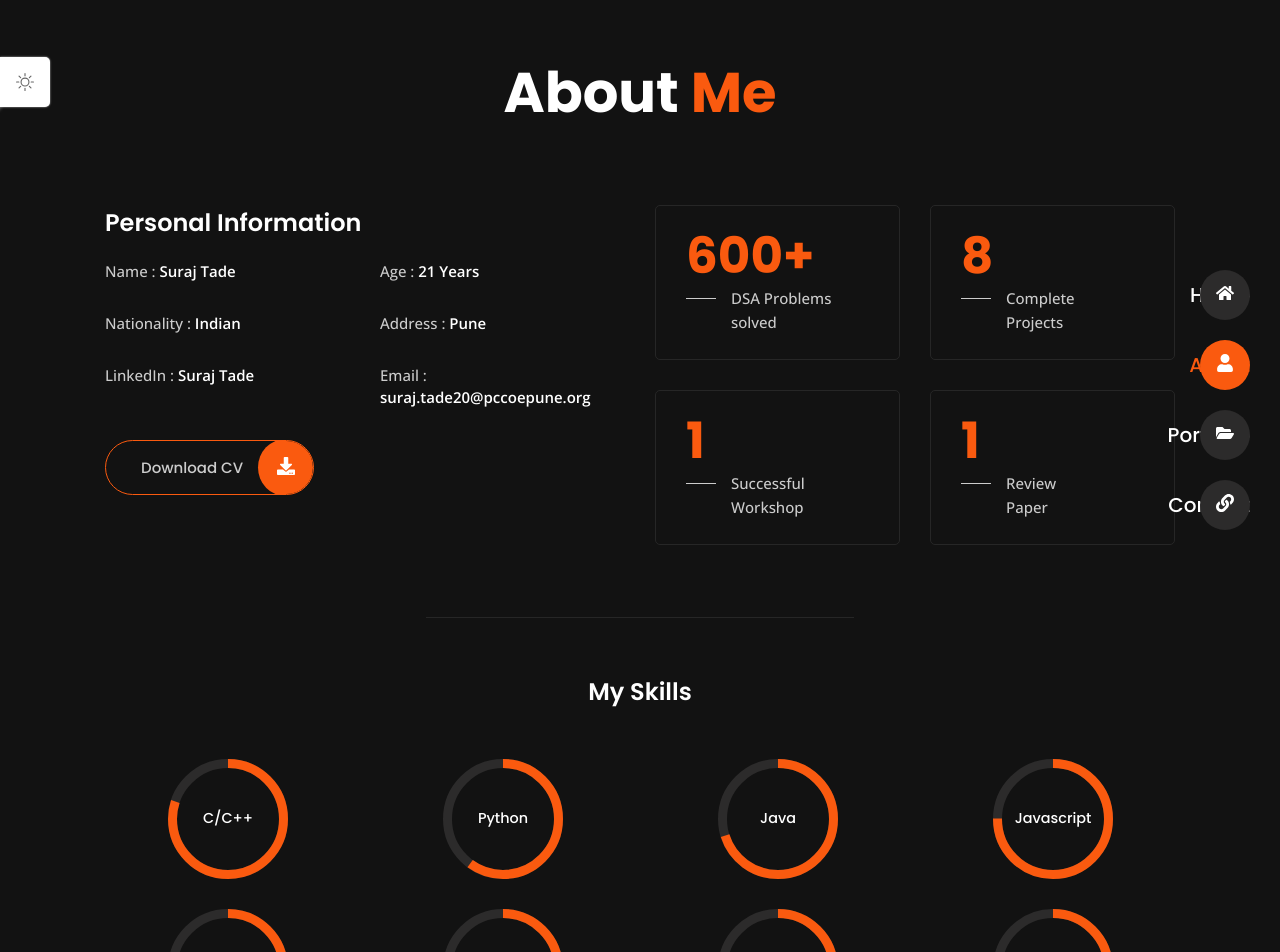
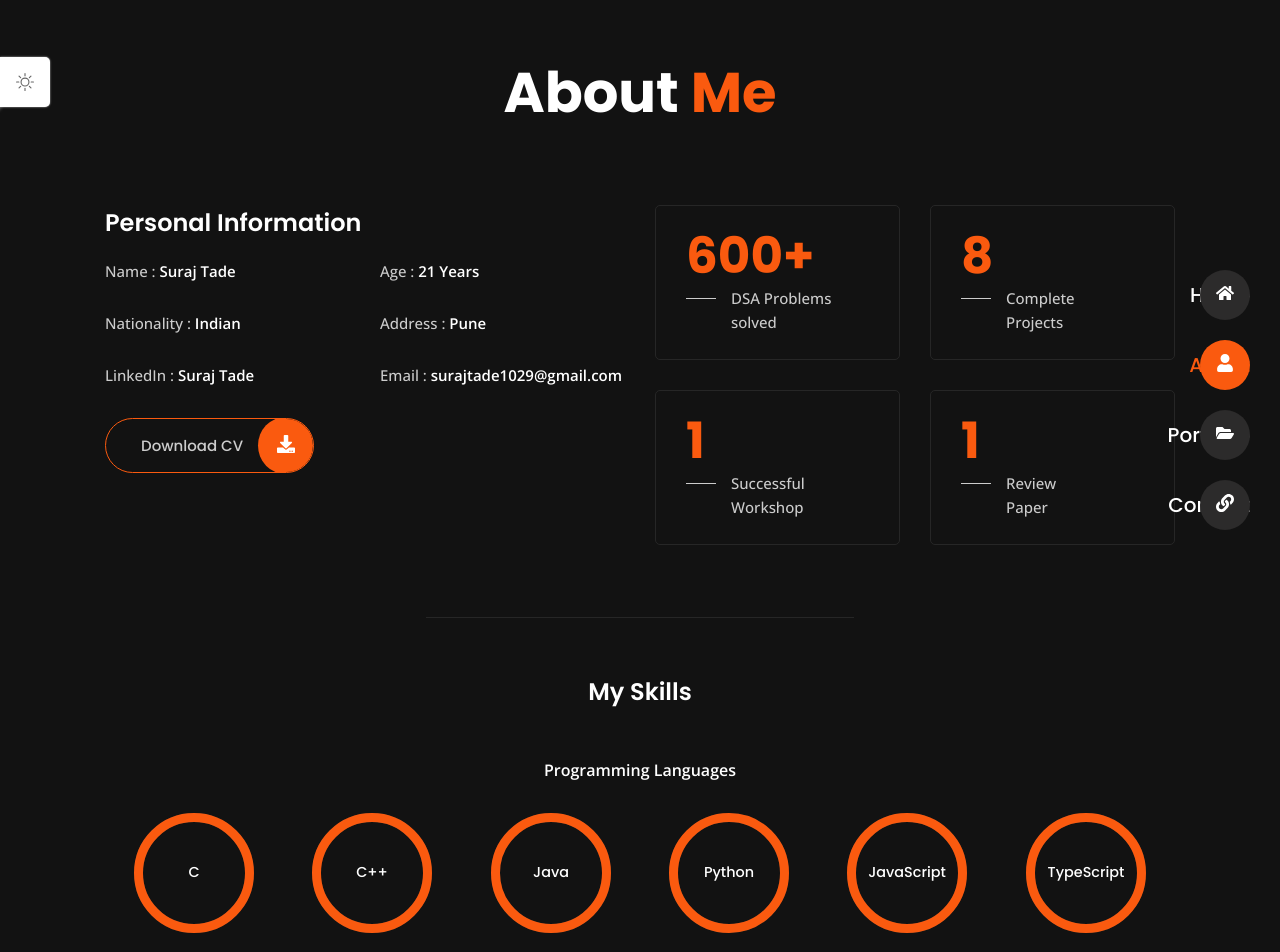
Before and after one commit to surajTade/my-portfolio, a React (Vite) app: page /about in a window 1280 px wide. Shown: the top 952 px of the page. Built offline with nearby package versions, Linux system fonts and the light colour scheme.

Commit message:
updated skills, added eventory project details and few other minor updates

```diff
--- a/src/components/Skills.jsx
+++ b/src/components/Skills.jsx
@@ -5,31 +5,48 @@ import "react-circular-progressbar/dist/styles.css";
 const Skills = () => {
   return (
     <>
+      <div className="skills-container">
         {skills.map((skill, idx) => {
           return (
-					<div className="progress-box" key={idx}>
-						<div className="progress-circle">
+            <div key={idx}>
+              <span className="skill-category">{skill.category}</span>
+              <div className="skills-list">
+                {skill.children.map((item, idx) => (
+                  <div className="progress-circle" key={idx}>
                     <CircularProgressbar
                       strokeWidth={7.5}
-								text={`${skill.title}`}
-								value={skill.percentage}
+                      text={`${item.title}`}
                     />
                   </div>
-						{/* <h3 className="skills-title">{skill.title}</h3> */}
+                ))}
+              </div>
             </div>
           );
         })}
+      </div>
     </>
   );
 };
 
 export default Skills;
 
-{
-	/* <div className="skills-section grid">
-						<div className="skill-box">
-							<div className="programming-skill"></div>
-							<div className="other-technologies"></div>
-						</div>
-					</div> */
-}
+// {skills.map((skill, idx) => {
+//   return (
+//     <div className="progress-box" key={idx}>
+//       <h3>{skill.category}</h3>
+//       <div className="skills-list">
+//         {skill.children.map((item, idx) => {
+//           return (
+//             <div className="progress-circle" key={idx}>
+//               <CircularProgressbar
+//                 strokeWidth={7.5}
+//                 text={`${item.title}`}
+//               />
+//             </div>
+//           );
+//         })}
+//       </div>
+//       {/* <h3 className="skills-title">{skill.title}</h3> */}
+//     </div>
+//   );
+// })}
--- a/src/data.jsx
+++ b/src/data.jsx
@@ -16,6 +16,7 @@ import { FiFileText, FiExternalLink } from "react-icons/fi";
 import Work1 from "./assets/anantya.png";
 import Work2 from "./assets/teAICup.png";
 import Work3 from "./assets/tenziesGame.png";
+import Work4 from "./assets/eventory.png";
 
 import Theme1 from "./assets/purple.png";
 import Theme2 from "./assets/red.png";
@@ -176,7 +177,7 @@ export const personalInfo = [
   {
     id: 7,
     title: "Email : ",
-    description: "suraj.tade20@pccoepune.org",
+    description: "surajtade1029@gmail.com",
   },
 ];
 
@@ -281,75 +282,82 @@ export const resume = [
 
 export const skills = [
   {
-    id: 1,
-    title: "C/C++",
-    percentage: "80",
+    category: "Programming Languages",
+    children: [
+      { id: 1, title: "C", percentage: "80" },
+      { id: 2, title: "C++", percentage: "80" },
+      { id: 3, title: "Java", percentage: "70" },
+      { id: 4, title: "Python", percentage: "60" },
+      { id: 5, title: "JavaScript", percentage: "75" },
+      { id: 6, title: "TypeScript", percentage: "70" },
+    ],
   },
-
   {
-    id: 2,
-    title: "Python",
-    percentage: "60",
+    category: "Web Development",
+    children: [
+      { id: 7, title: "React.js", percentage: "75" },
+      { id: 8, title: "Node.js", percentage: "65" },
+      { id: 9, title: "Express.js", percentage: "60" },
+      { id: 10, title: "Tailwind CSS", percentage: "75" },
+      { id: 11, title: "WebSockets", percentage: "60" },
+    ],
   },
-
   {
-    id: 3,
-    title: "Java",
-    percentage: "70",
+    category: "Databases",
+    children: [
+      { id: 12, title: "MySQL", percentage: "60" },
+      { id: 13, title: "PostgreSQL", percentage: "60" },
+      { id: 14, title: "MongoDB", percentage: "70" },
+      { id: 15, title: "Firebase", percentage: "65" },
+    ],
   },
-
   {
-    id: 4,
-    title: "Javascript",
-    percentage: "75",
+    category: "Cloud & DevOps",
+    children: [
+      {
+        id: 16,
+        title: "AWS (EC2, S3, DynamoDB, CDNs, Load Balancers)",
+        percentage: "60",
+      },
+      { id: 17, title: "Docker", percentage: "65" },
+      { id: 18, title: "Containerization", percentage: "60" },
+      { id: 19, title: "Object Storage", percentage: "60" },
+    ],
   },
-
   {
-    id: 5,
-    title: "MySQL DB",
-    percentage: "60",
+    category: "Machine Learning",
+    children: [
+      { id: 20, title: "OpenCV", percentage: "50" },
+      { id: 21, title: "Transfer Learning", percentage: "50" },
+      { id: 22, title: "scikit-learn", percentage: "50" },
+    ],
   },
-
   {
-    id: 6,
-    title: "MongoDB",
-    percentage: "70",
+    category: "API Integration",
+    children: [
+      { id: 23, title: "REST APIs", percentage: "70" },
+      { id: 24, title: "WebSocket APIs", percentage: "60" },
+    ],
   },
-
   {
-    id: 7,
-    title: "Git/GitHub",
-    percentage: "75",
+    category: "Version Control",
+    children: [{ id: 25, title: "Git/GitHub", percentage: "75" }],
   },
-
   {
-    id: 8,
-    title: "React.js",
-    percentage: "75",
+    category: "Design Tools",
+    children: [
+      { id: 26, title: "Figma", percentage: "60" },
+      { id: 27, title: "Adobe Photoshop", percentage: "60" },
+    ],
   },
-
   {
-    id: 9,
-    title: "Figma",
-    percentage: "60",
-  },
-
-  {
-    id: 10,
-    title: "CSS",
-    percentage: "75",
-  },
-
-  {
-    id: 11,
-    title: "Photoshop",
-    percentage: "60",
-  },
-
-  {
-    id: 12,
-    title: "Canva",
-    percentage: "60",
+    category: "Test Automation",
+    children: [
+      { id: 28, title: "Playwright", percentage: "55" },
+      { id: 29, title: "Jest", percentage: "55" },
+      { id: 30, title: "JUnit", percentage: "60" },
+      { id: 31, title: "Mockito", percentage: "60" },
+    ],
   },
 ];
 
@@ -379,6 +387,29 @@ export const portfolio = [
 
   {
     id: 2,
+    img: Work4,
+    title: "Event Listing Website",
+    details: [
+      {
+        icon: <FiFileText />,
+        title: "Project : ",
+        desc: "Eventory",
+      },
+      {
+        icon: <FaCode />,
+        title: "Tech Stack : ",
+        desc: "ReactJs, Firebase, TailwindCSS",
+      },
+      {
+        icon: <FiExternalLink />,
+        title: "Preview : ",
+        desc: "https://anantya2023.pccoe.hosting.acm.org/",
+      },
+    ],
+  },
+
+  {
+    id: 3,
     img: Work2,
     title: "TE Connectivity AI Cup 2023",
     details: [
@@ -396,7 +427,7 @@ export const portfolio = [
   },
 
   {
-    id: 3,
+    id: 4,
     img: Work3,
     title: "Tenzies Game",
     details: [
--- a/src/pages/about/about.css
+++ b/src/pages/about/about.css
@@ -14,6 +14,25 @@
   font-size: var(--h3-font-size);
   font-weight: var(--weight-600);
   margin-bottom: 20px;
+}
+
+.skill-category {
+  font-size: var(--h4-font-size);
+  font-weight: var(--weight-600);
+  color: var(--text-white);
+}
+
+.skills-container {
+  display: flex;
+  flex-direction: column;
+  text-align: center;
+  gap: 3rem;
+}
+
+.skills-list {
+  display: flex;
+  justify-content: space-around;
+  margin-top: 2rem;
 }
 
 .info-list .info-title,
@@ -65,11 +84,11 @@
   margin-bottom: 50px;
 }
 
-.skills-container {
+/* .skills-container {
   grid-template-columns: repeat(4, 1fr);
   justify-items: center;
   row-gap: 48px;
-}
+} */
 
 .progress-circle {
   width: 120px;
```
Also changed, not shown: src/App.css (indentation only), src/assets/eventory.png (added). Lines whose indentation alone changed are shown as unchanged.
